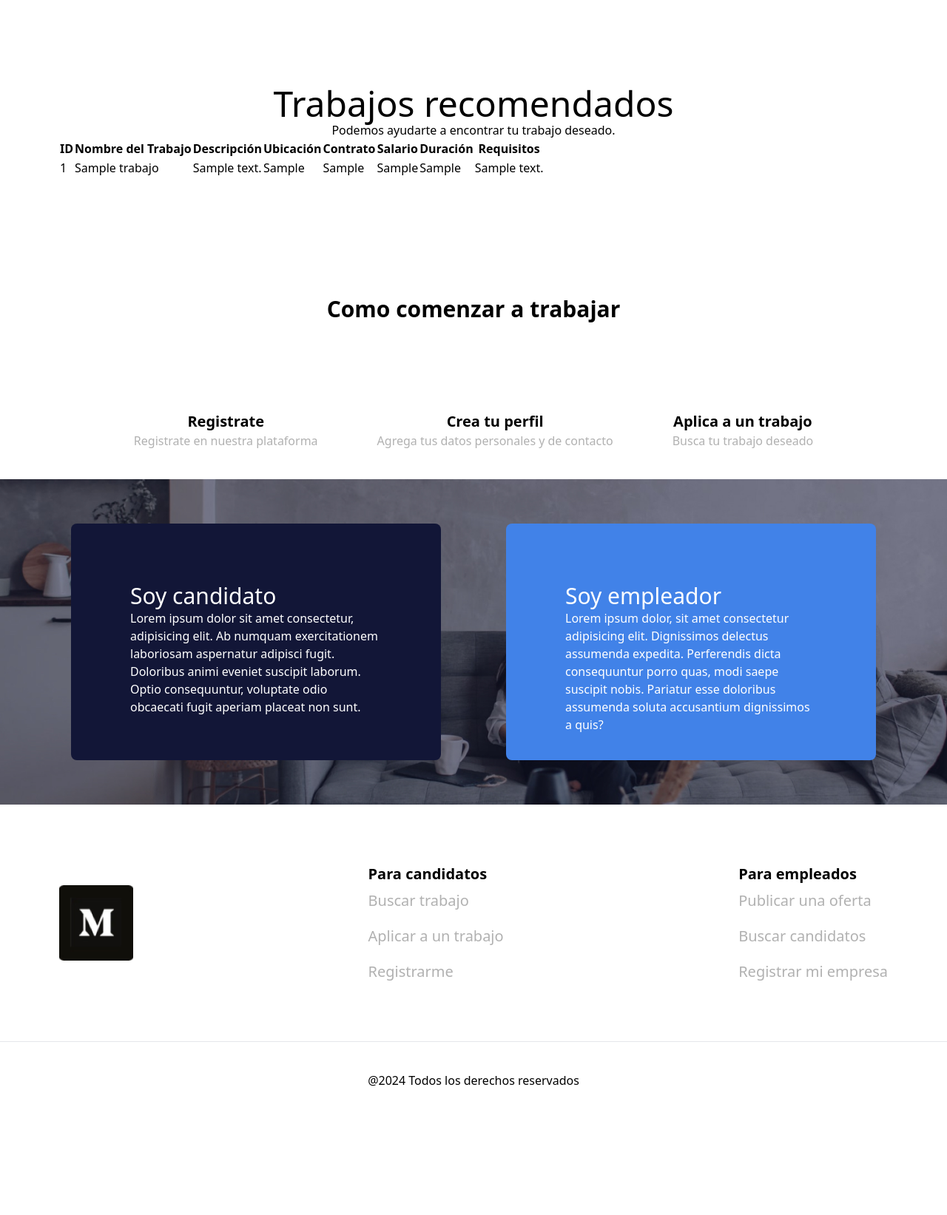
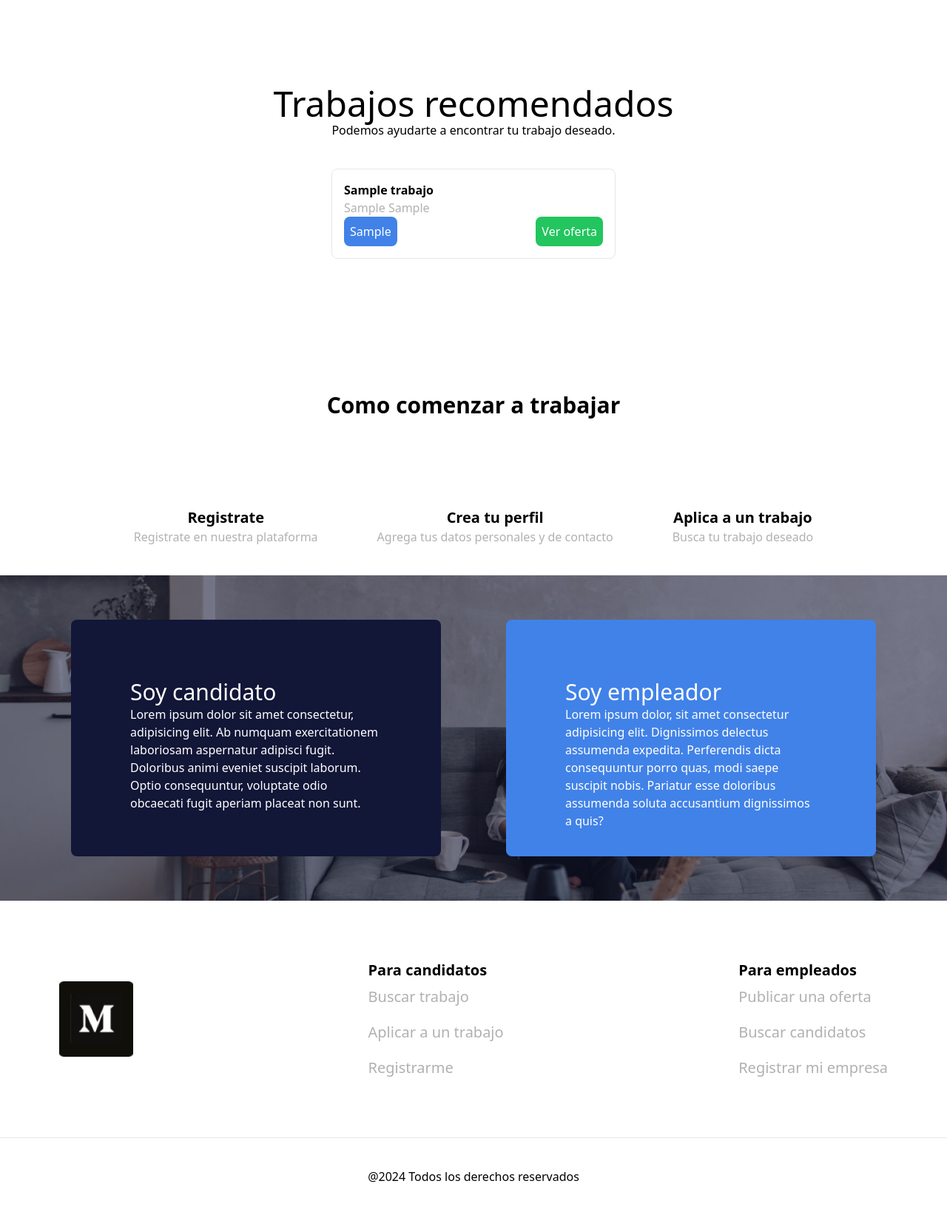
Before and after one commit to Art3611/Bolsa-de-trabajo, a PHP site: page /proyectointegrado2t2024-DiosTeOdia/ in a window 1280 px wide. Shown: the part 891-2534 px from the top of the page at 74% size. Before the commit the page ends 2360 px from the top, so only its background shows below. Run offline with PHP 8.4, Linux system fonts and the light colour scheme; tables that the repository leaves empty or names only in its code hold one stand-in row (values such as "Sample post"); some libraries are stand-ins or nearby versions.

Commit message:
agrego targeta de ofertas

```diff
--- a/bolsa-trabajo/views/inicio/index.php
+++ b/bolsa-trabajo/views/inicio/index.php
@@ -1,4 +1,13 @@
-<?php require 'views/partials/header.php'?>
+<?php
+ini_set('display_errors', 1);
+ini_set('display_startup_errors', 1);
+error_reporting(E_ALL);
+
+require 'views/partials/header.php';
+include_once __DIR__ . '../../../models/Ofertas.php';
+
+
+?>
 
 <main class='flex flex-col'>
     <section class='bg-slider flex flex-col justify-center items-center'>
@@ -21,49 +30,30 @@
         <h1 class='text-5xl text-center'>Trabajos recomendados</h1>
         <p class='text-center'>Podemos ayudarte a encontrar tu trabajo deseado.</p>
 
+        <article class='mt-10'>
              <!-- Aqui van las ofertas de trabajo -->
-        <div>
-    <table>
-        <thead>
-            <tr>
-                <th>ID</th>
-                <th>Nombre del Trabajo</th>
-                <th>Descripción</th>
-                <th>Ubicación</th>
-                <th>Contrato</th>
-                <th>Salario</th>
-                <th>Duración</th>
-                <th>Requisitos</th>
-
-            </tr>
-        </thead>
-        <tbody id='tbody-ofertas'>
+     <div class='flex flex-wrap justify-center items-center gap-10'>
         <?php
-
-ini_set('display_errors', 1);
-ini_set('display_startup_errors', 1);
-error_reporting(E_ALL);
-
-                include_once __DIR__ . '../../../models/Ofertas.php';
             foreach($this->ofertas as $row){
                 $oferta = new Oferta();
                 $oferta = $row;
-
         ?>
-            <tr id='fila-<?= $oferta->id; ?>'>
-                <td><?= $oferta->id ?></td>
-                <td><?= $oferta->nombre_trabajo ?></td>
-                <td><?= $oferta->descripcion ?></td>
-                <td><?= $oferta->ubicacion ?></td>
-                <td><?= $oferta->contrato ?></td>
-                <td><?= $oferta->salario ?></td>
-                <td><?= $oferta->duracion ?></td>
-                <td><?= $oferta->requisitos ?></td>
-
-            </tr>
+            <div class="border p-4 rounded-lg mb-5 md:w-96"> <!-- Añadí un contenedor para cada tarjeta -->
+                <div>
+                    <h3 class='font-semibold'><?= $oferta->nombre_trabajo ?></h3>
+                </div>
+                <div>
+                    <span class='text-gray'><?= $oferta->ubicacion ?></span>
+                    <span class='text-gray'><?= $oferta->salario ?></span>
+                </div>
+                <div class='flex justify-between'>
+                    <span class='bg-blue-light p-2 rounded-lg text-white'><?= $oferta->duracion ?></span>
+                    <button class='p-2 bg-green-500 rounded-lg text-white'>Ver oferta</button>
+                </div>
+            </div> <!-- Cierre del contenedor de la tarjeta -->
         <?php } ?>
-        </tbody>
-    </table>
+        </div>
+        </article>
     </section>
 
     <section>
```
Lines whose indentation alone changed are shown as unchanged.
